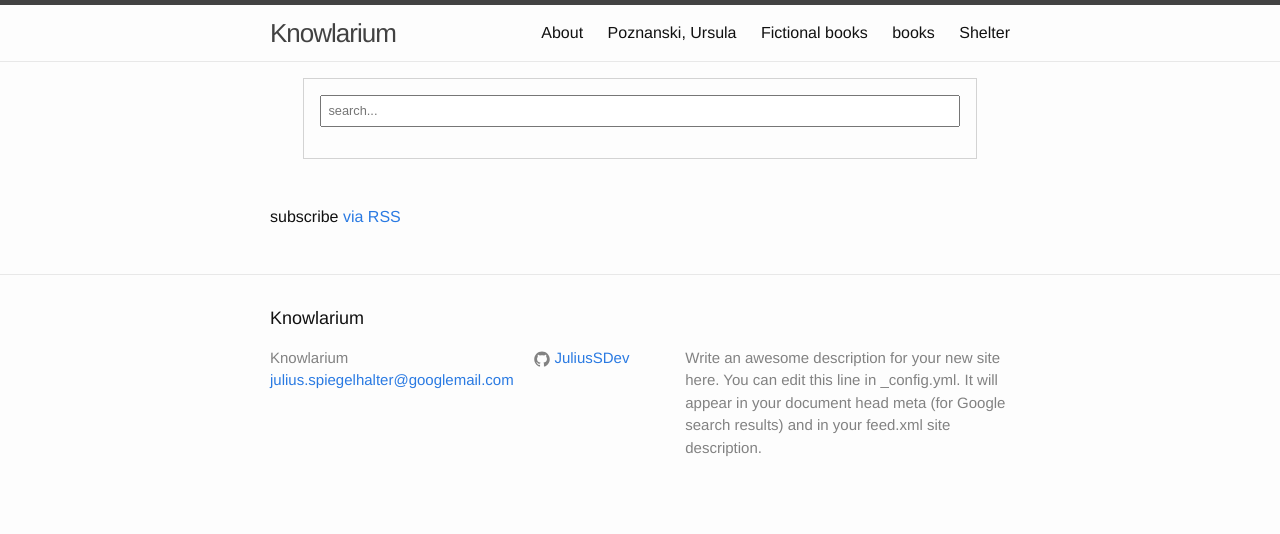
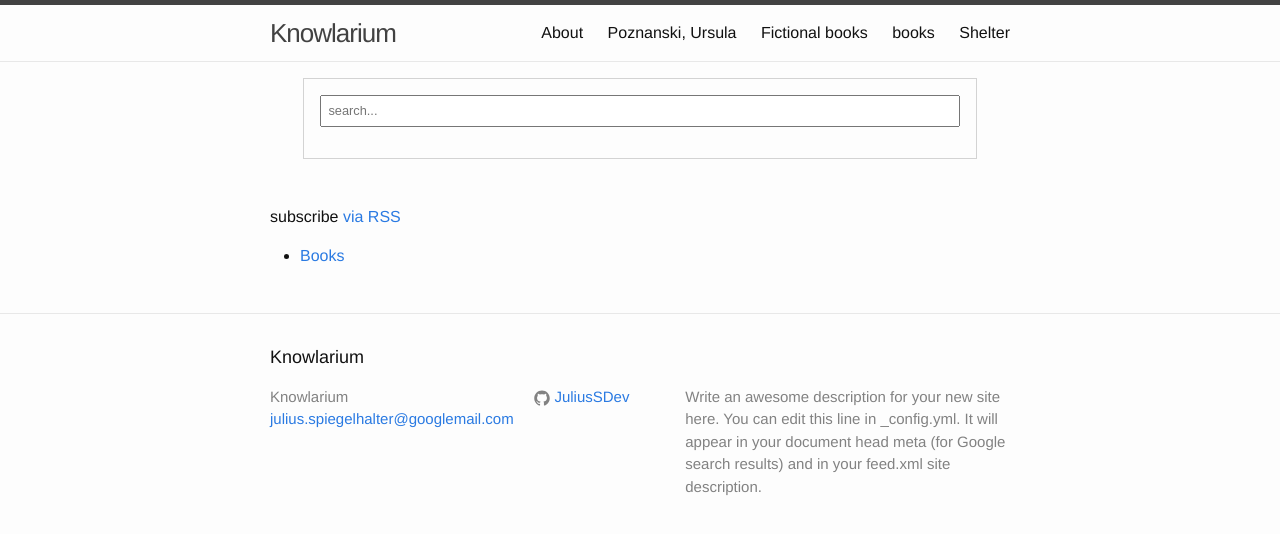
Before and after one commit to JuliusSDev/juliussdev.github.io, a Jekyll site: the page built from index.md, in a window 1280 px wide. Shown: the top 534 px of the page. Built offline with Jekyll 4.4.1, drawn with Linux system fonts in a browser that asks for light colours.

Commit message:
added books to mainpage

```diff
--- a/index.md
+++ b/index.md
@@ -2,3 +2,6 @@
 layout: default
 ---
 <p class="rss-subscribe">subscribe <a href="{{ "/feed.xml" | prepend: site.baseurl }}">via RSS</a></p>
+
+
+- [Books](books/)
```
